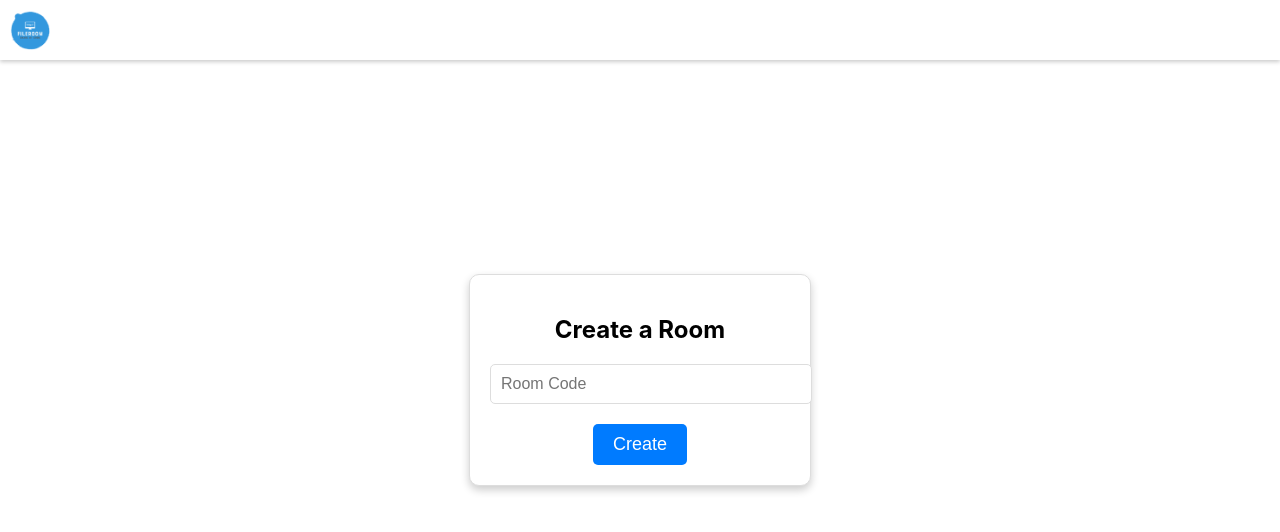
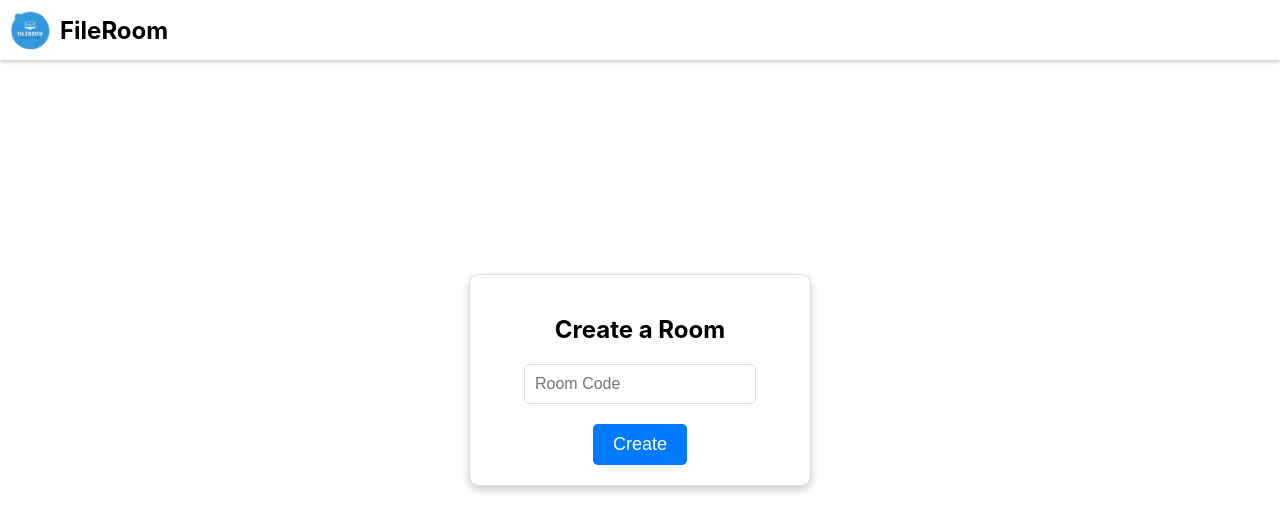
Before and after one commit to priyanshusoni3850/FileRoom, a React (Create React App) app in the folder client/: page /create-room in a window 1280 px wide. Shown: the top 532 px of the page. Built offline with nearby package versions, Linux system fonts and the light colour scheme; the HTML template or start-up script is replaced by a standard one.

Commit message:
added some style

```diff
--- a/client/src/components/CreateRoom.js
+++ b/client/src/components/CreateRoom.js
@@ -34,6 +34,7 @@ const CreateRoom = () => {
         <div className="card">
           <h2>Create a Room</h2>
           <input
+            className='input-code'
             type="text"
             placeholder="Room Code"
             value={roomCode}
--- a/client/src/components/css/CreateRoom.css
+++ b/client/src/components/css/CreateRoom.css
@@ -24,14 +24,17 @@ h2 {
   margin-bottom: 20px;
 }
 
+
 input[type="text"] {
-  width: 100%;
+  width: 70%;
   padding: 10px;
   margin-bottom: 20px;
   font-size: 16px;
   border: 1px solid #ddd;
   border-radius: 5px;
 }
+
+
 
 button {
   background-color: #007bff;
--- a/client/src/components/css/JoinRoom.css
+++ b/client/src/components/css/JoinRoom.css
@@ -28,7 +28,7 @@ h2 {
 }
 
 input[type="text"] {
-  width: 100%; /* Full width within the card */
+  width: 70%; /* Full width within the card */
   padding: 10px;
   margin-bottom: 20px;
   font-size: 16px;
--- a/client/src/components/css/Navbar.css
+++ b/client/src/components/css/Navbar.css
@@ -40,10 +40,3 @@
     display: inline; /* Show the text on smaller screens */
   }
 }
-
-/* Hide the text on larger screens (optional) */
-@media (min-width: 769px) {
-  .navbar-logo span {
-    display: none; /* Hide the text on larger screens */
-  }
-}
--- a/client/src/components/css/RoomPage.css
+++ b/client/src/components/css/RoomPage.css
@@ -34,7 +34,7 @@ h3 {
 }
 
 textarea {
-  width: 100%;
+  width: 97%;
   padding: 10px;
   margin-bottom: 20px;
   font-size: 16px;
@@ -87,6 +87,12 @@ li {
     width: 100%; /* Make panels full-width on smaller screens */
     margin: 0 auto 20px; /* Center the card horizontally and add spacing between panels */
   }
+
+
+
+
+
+
 }
 
 /* Styles for screens with a maximum width of 480px (mobile) */
```
